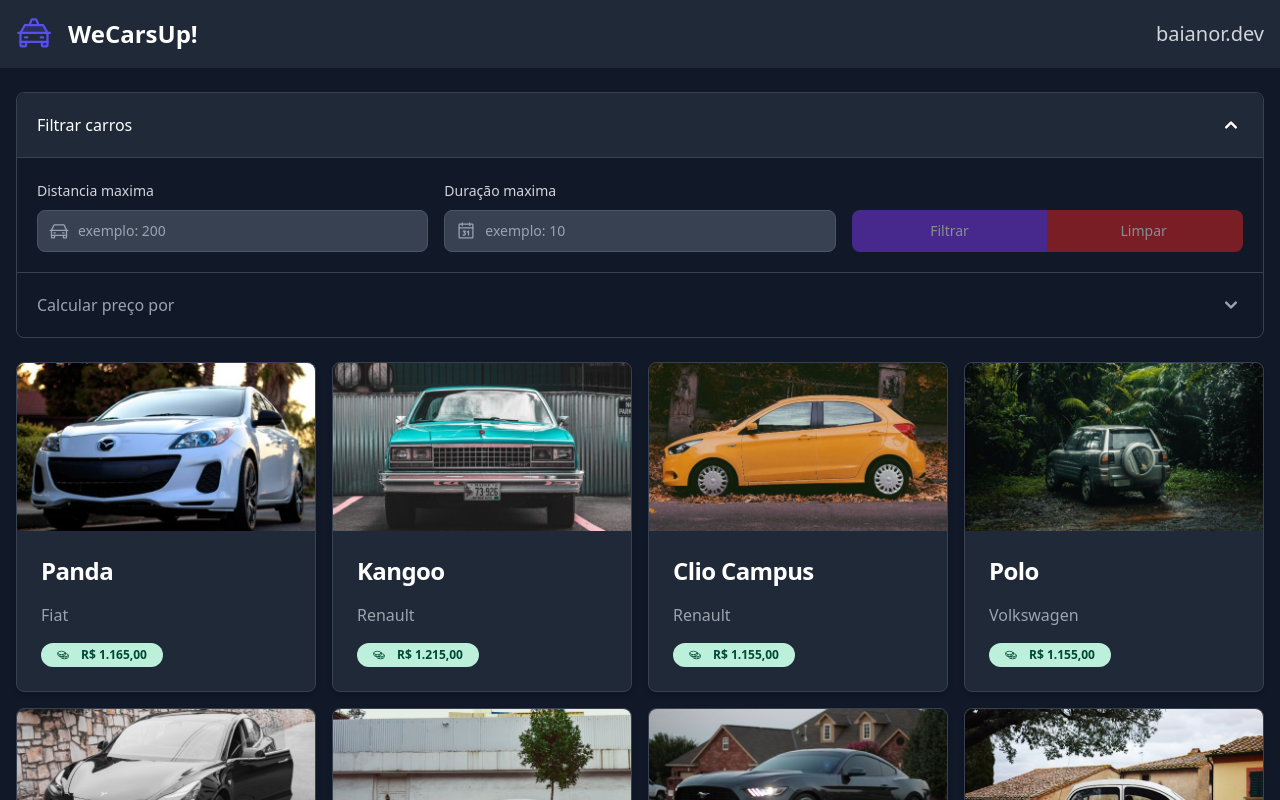
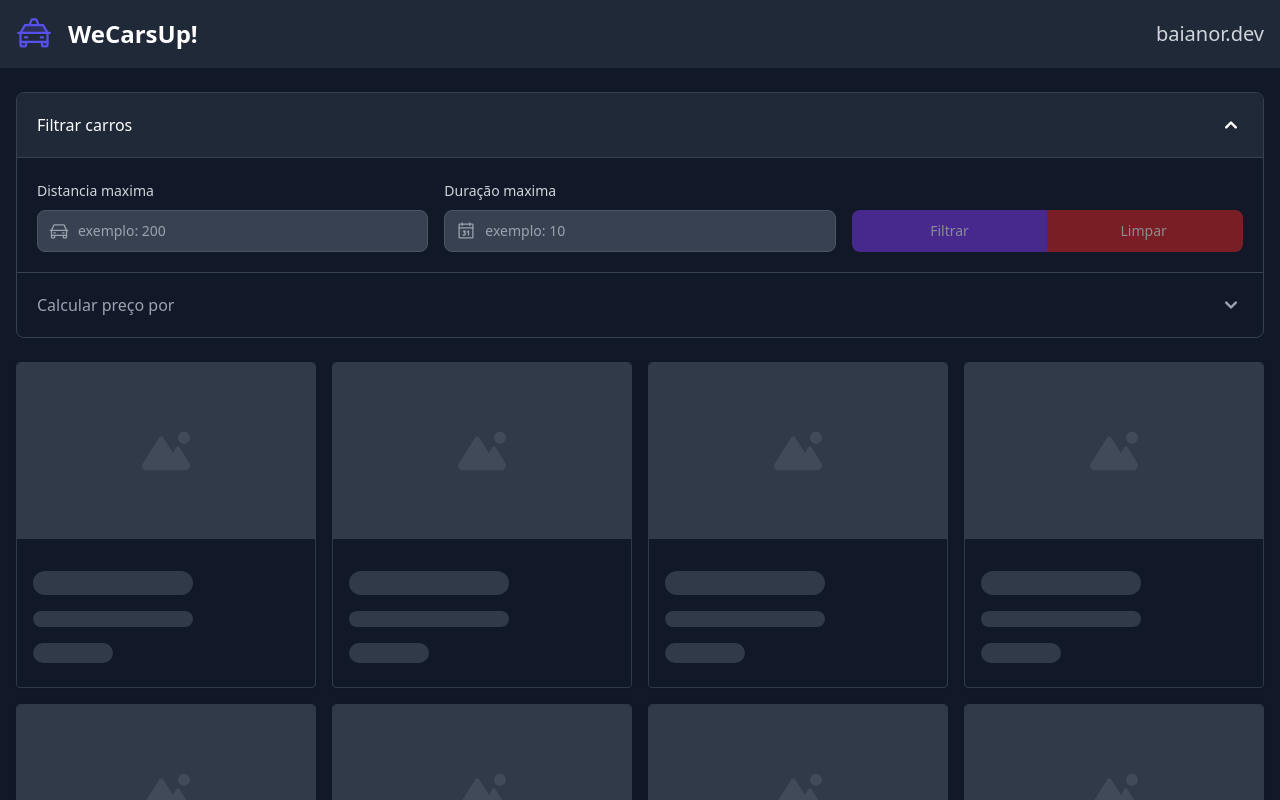
Before and after one commit to BaianorASR/wedevup, a Next.js app: page / in a window 1280 px wide. Shown: the top 800 px of the page. Built offline with nearby package versions, Linux system fonts and the light colour scheme.

Commit message:
add skeleton

```diff
--- /dev/null
+++ b/components/CardSkeleton.tsx
@@ -0,0 +1,30 @@
+export function CardSkeleton() {
+  return (
+    <div
+      role="status"
+      className="animate-pulse dark:border-gray-700 w-full max-w-sm border border-gray-200 rounded shadow"
+    >
+      <div className="dark:bg-gray-700 h-44 flex items-center justify-center mb-4 bg-gray-300 rounded rounded-b-none">
+        <svg
+          className="dark:text-gray-600 w-12 h-12 text-gray-200"
+          xmlns="http://www.w3.org/2000/svg"
+          aria-hidden="true"
+          fill="currentColor"
+          viewBox="0 0 640 512"
+        >
+          <path d="M480 80C480 35.82 515.8 0 560 0C604.2 0 640 35.82 640 80C640 124.2 604.2 160 560 160C515.8 160 480 124.2 480 80zM0 456.1C0 445.6 2.964 435.3 8.551 426.4L225.3 81.01C231.9 70.42 243.5 64 256 64C268.5 64 280.1 70.42 286.8 81.01L412.7 281.7L460.9 202.7C464.1 196.1 472.2 192 480 192C487.8 192 495 196.1 499.1 202.7L631.1 419.1C636.9 428.6 640 439.7 640 450.9C640 484.6 612.6 512 578.9 512H55.91C25.03 512 .0006 486.1 .0006 456.1L0 456.1z" />
+        </svg>
+      </div>
+      <div className="w-48 p-4">
+        <div className="dark:bg-gray-700 w-full h-6 mb-4 bg-gray-200 rounded-full"></div>
+        <div className="dark:bg-gray-700 w-full h-4 bg-gray-200 rounded-full"></div>
+        <div className="flex items-center mt-4 space-x-3">
+          <div>
+            <div className="dark:bg-gray-700 w-20 h-5 mb-2 bg-gray-200 rounded-full"></div>
+          </div>
+        </div>
+        <span className="sr-only">Loading...</span>
+      </div>
+    </div>
+  );
+}
--- a/context/provider.tsx
+++ b/context/provider.tsx
@@ -16,10 +16,10 @@ export function AppContextProvider({ children }: TAppContextProviderProps) {
     setLoading(true);
 
     (async () => {
-      await CarsApi.get('/cars')
-        .then(({ data }) => setCars(data))
-        .catch(console.warn)
-        .finally(() => setLoading(false));
+      // await CarsApi.get('/cars')
+      //   .then(({ data }) => setCars(data))
+      //   .catch(console.warn)
+      //   .finally(() => setLoading(false));
     })();
   }, []);
 
--- a/layouts/MainLayout.tsx
+++ b/layouts/MainLayout.tsx
@@ -9,7 +9,7 @@ export function MainLayout({ children }: MainLayoutProps) {
   return (
     <>
       <Header />
-      <div className="sm:px-none container min-h-screen mx-auto">{children}</div>
+      <div className="sm:px-none container mx-auto">{children}</div>
       <Footer />
     </>
   );
--- a/pages/_document.tsx
+++ b/pages/_document.tsx
@@ -16,7 +16,7 @@ class MyDocument extends Document {
 
   render(): JSX.Element {
     return (
-      <Html className="dark">
+      <Html className="dark min-h-screen">
         <Head />
         <body>
           <Main />
--- a/pages/index.tsx
+++ b/pages/index.tsx
@@ -1,6 +1,7 @@
 import { Spinner } from 'flowbite-react';
 
 import { Card } from '../components/Card';
+import { CardSkeleton } from '../components/CardSkeleton';
 import { OptionsAccordion } from '../components/OptionsAccordion';
 import { useAppContext } from '../context';
 
@@ -10,11 +11,12 @@ export default function Home() {
   return (
     <>
       <OptionsAccordion />
-      <section className="flex justify-center px-4 transition-all delay-1000">
+      <section className="container w-full px-4 mx-auto transition-transform delay-1000">
         {!cars.length && (
-          <div className=" flex items-center justify-center gap-4 text-xl uppercase">
-            <Spinner aria-label="Extra small spinner example" size="lg" />
-            Carregando...
+          <div className="sm:grid-cols-2 md:grid-cols-3 lg:grid-cols-4 place-items-center grid w-full grid-cols-1 gap-4">
+            {new Array(8).fill(0).map((_, index) => (
+              <CardSkeleton key={index} />
+            ))}
           </div>
         )}
         <div className="sm:grid-cols-2 md:grid-cols-3 lg:grid-cols-4 grid grid-cols-1 gap-4">
--- a/styles/globals.css
+++ b/styles/globals.css
@@ -3,5 +3,5 @@
 @tailwind utilities;
 
 body {
-  @apply bg-white dark:bg-gray-900;
+  @apply bg-white dark:bg-gray-900 min-h-screen;
 }
```
